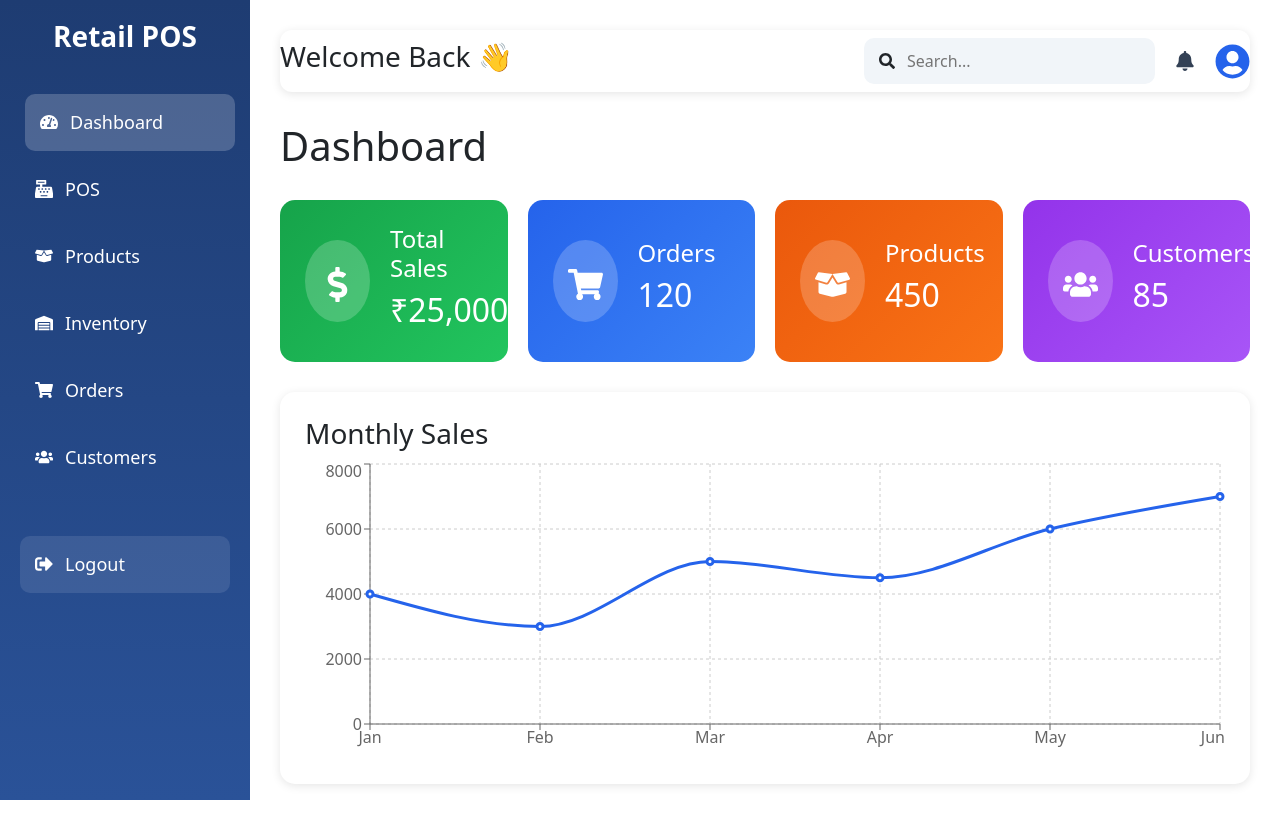
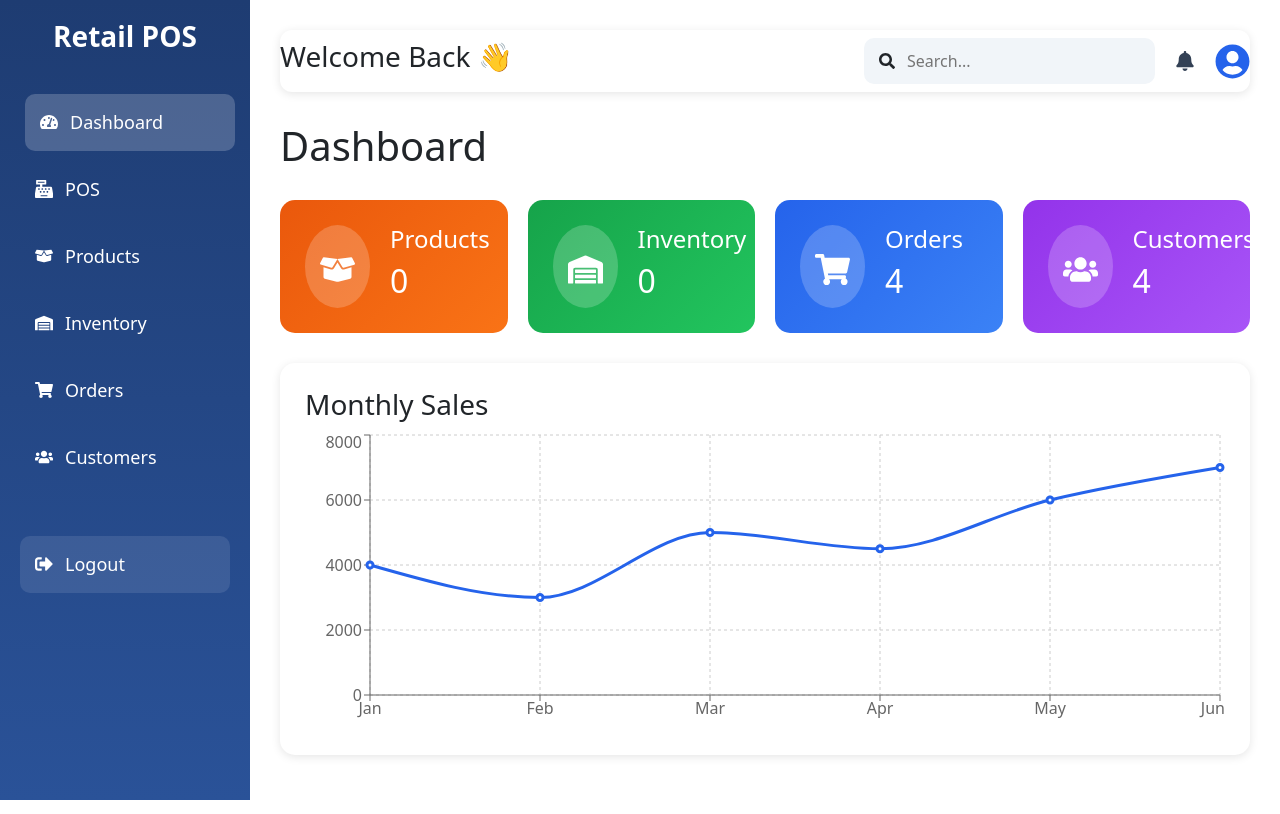
Before and after one commit to 21A91A05H3/Retail_POSsystem_project, a React (Create React App) app in the folder client/: page /dashboard in a window 1280 px wide. Built offline with nearby package versions, Linux system fonts and the light colour scheme; sample sign-in values are in the browser's storage.

Commit message:
dashboardcard dynamics added

```diff
--- a/client/src/components/DashboardCards/dashboardcards.js
+++ b/client/src/components/DashboardCards/dashboardcards.js
@@ -1,42 +1,109 @@
 import React from "react";
+
 import "./dashboardcards.css";
 
 import {
-  FaDollarSign,
+
   FaShoppingCart,
   FaBoxOpen,
+  FaWarehouse,
   FaUsers
+
 } from "react-icons/fa";
 
 function DashboardCards() {
 
+  const products =
+
+    JSON.parse(
+      localStorage.getItem("products")
+    ) || [];
+
+  const inventory =
+
+    JSON.parse(
+      localStorage.getItem("inventory")
+    ) || [];
+
+  const orders = [
+
+    {
+      id: 101
+    },
+
+    {
+      id: 102
+    },
+
+    {
+      id: 103
+    },
+
+    {
+      id: 104
+    }
+
+  ];
+
+  const customers = [
+
+    {
+      id: 1
+    },
+
+    {
+      id: 2
+    },
+
+    {
+      id: 3
+    },
+
+    {
+      id: 4
+    }
+
+  ];
+
   const cards = [
 
     {
-      title: "Total Sales",
-      value: "₹25,000",
-      icon: <FaDollarSign />,
+      title: "Products",
+
+      value: products.length,
+
+      icon: <FaBoxOpen />,
+
+      color: "products"
+    },
+
+    {
+      title: "Inventory",
+
+      value: inventory.length,
+
+      icon: <FaWarehouse />,
+
       color: "sales"
     },
 
     {
       title: "Orders",
-      value: "120",
+
+      value: orders.length,
+
       icon: <FaShoppingCart />,
+
       color: "orders"
     },
 
     {
-      title: "Products",
-      value: "450",
-      icon: <FaBoxOpen />,
-      color: "products"
-    },
+      title: "Customers",
 
-    {
-      title: "Customers",
-      value: "85",
+      value: customers.length,
+
       icon: <FaUsers />,
+
       color: "customers"
     }
 
@@ -51,21 +118,28 @@ function DashboardCards() {
 
           <div
             className={`dashboard-card ${card.color}`}
+
             key={index}
           >
 
             <div className="card-icon">
+
               {card.icon}
+
             </div>
 
             <div>
 
               <h4>
+
                 {card.title}
+
               </h4>
 
               <h2>
+
                 {card.value}
+
               </h2>
 
             </div>
```
